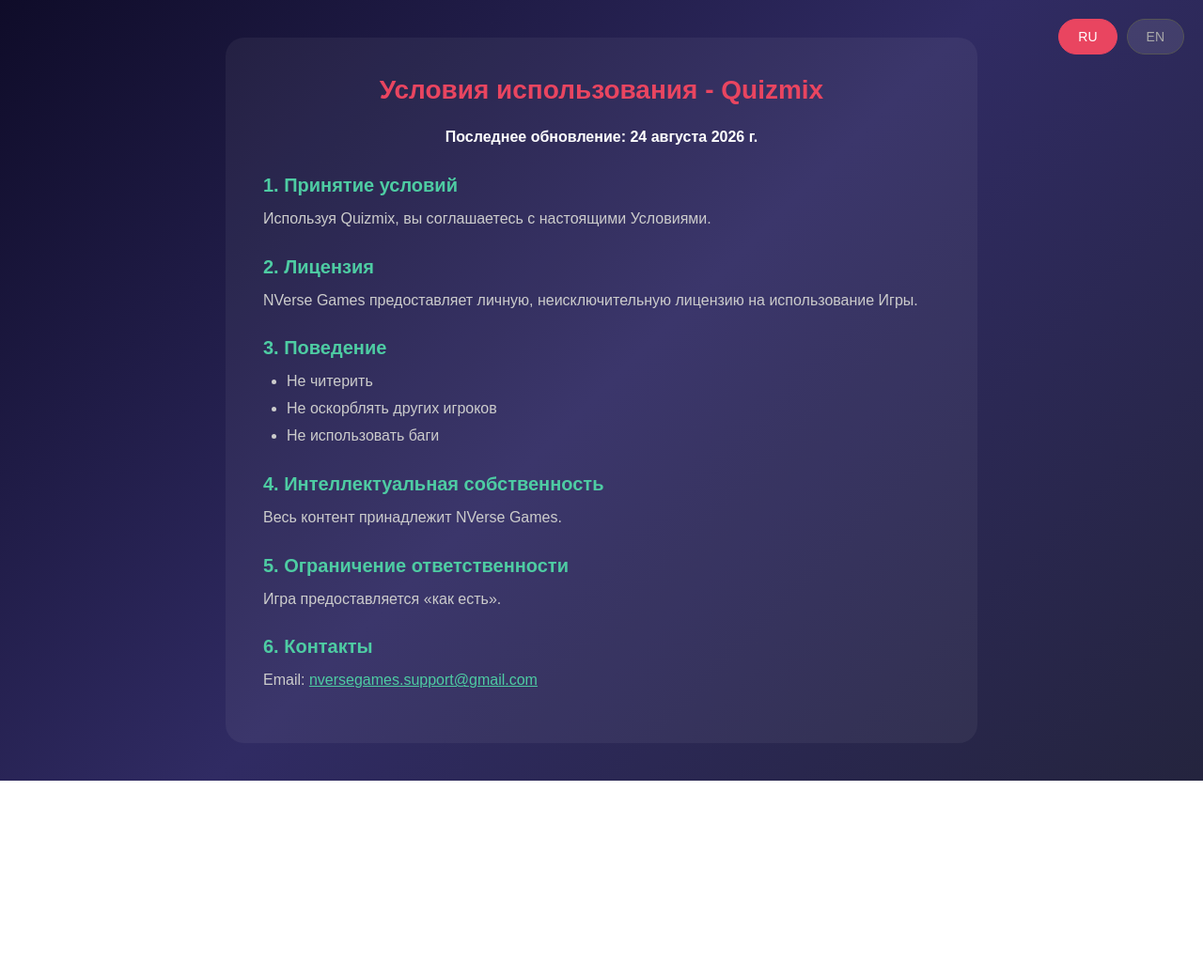
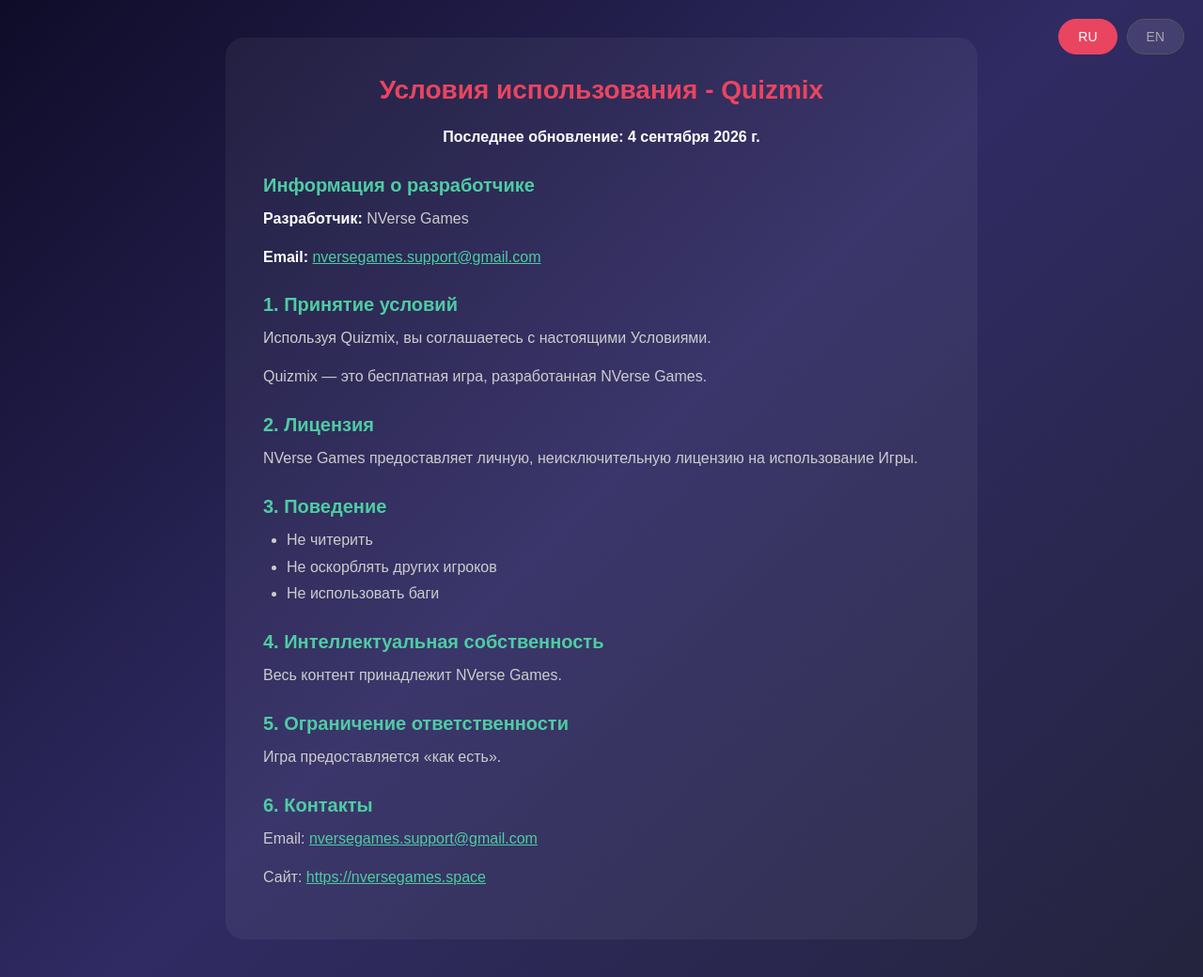
Before and after one commit to nversegames/NVerse-Games, a plain HTML site: page terms.html in a window 1280 px wide. Shown: the whole page at 94% size. Before the commit the page ends 831 px from the top, so only its background shows below. Drawn offline with Linux system fonts and the light colour scheme.

Commit message:
Update terms.html

```diff
--- a/terms.html
+++ b/terms.html
@@ -38,44 +38,68 @@
   <div class="container">
     <div id="ru-content" class="lang-content">
       <h1>Условия использования - Quizmix</h1>
-      <p style="text-align:center;"><strong>Последнее обновление: 24 августа 2026 г.</strong></p>
+      <p style="text-align:center;"><strong>Последнее обновление: 4 сентября 2026 г.</strong></p>
+
+      <h2>Информация о разработчике</h2>
+      <p><strong>Разработчик:</strong> NVerse Games</p>
+      <p><strong>Email:</strong> <a href="mailto:nversegames.support@gmail.com">nversegames.support@gmail.com</a></p>
+
       <h2>1. Принятие условий</h2>
       <p>Используя Quizmix, вы соглашаетесь с настоящими Условиями.</p>
+      <p>Quizmix — это бесплатная игра, разработанная NVerse Games.</p>
+
       <h2>2. Лицензия</h2>
       <p>NVerse Games предоставляет личную, неисключительную лицензию на использование Игры.</p>
+
       <h2>3. Поведение</h2>
       <ul>
         <li>Не читерить</li>
         <li>Не оскорблять других игроков</li>
         <li>Не использовать баги</li>
       </ul>
+
       <h2>4. Интеллектуальная собственность</h2>
       <p>Весь контент принадлежит NVerse Games.</p>
+
       <h2>5. Ограничение ответственности</h2>
       <p>Игра предоставляется «как есть».</p>
+
       <h2>6. Контакты</h2>
       <p>Email: <a href="mailto:nversegames.support@gmail.com">nversegames.support@gmail.com</a></p>
+      <p>Сайт: <a href="https://nversegames.space">https://nversegames.space</a></p>
     </div>
 
     <div id="en-content" class="lang-content">
       <h1>Terms of Service - Quizmix</h1>
-      <p style="text-align:center;"><strong>Last updated: August 24, 2026</strong></p>
+      <p style="text-align:center;"><strong>Last updated: September 4, 2026</strong></p>
+
+      <h2>Publisher Information</h2>
+      <p><strong>Developer:</strong> NVerse Games</p>
+      <p><strong>Email:</strong> <a href="mailto:nversegames.support@gmail.com">nversegames.support@gmail.com</a></p>
+
       <h2>1. Acceptance</h2>
       <p>By using Quizmix, you agree to these Terms.</p>
+      <p>Quizmix is a free game developed by NVerse Games.</p>
+
       <h2>2. License</h2>
       <p>NVerse Games grants a personal, non-exclusive license to use the Game.</p>
+
       <h2>3. Conduct</h2>
       <ul>
         <li>No cheating</li>
         <li>No harassment</li>
         <li>No bug exploitation</li>
       </ul>
+
       <h2>4. Intellectual Property</h2>
       <p>All content is owned by NVerse Games.</p>
+
       <h2>5. Limitation of Liability</h2>
       <p>The Game is provided "as is".</p>
+
       <h2>6. Contact</h2>
       <p>Email: <a href="mailto:nversegames.support@gmail.com">nversegames.support@gmail.com</a></p>
+      <p>Website: <a href="https://nversegames.space">https://nversegames.space</a></p>
     </div>
   </div>
 
```
